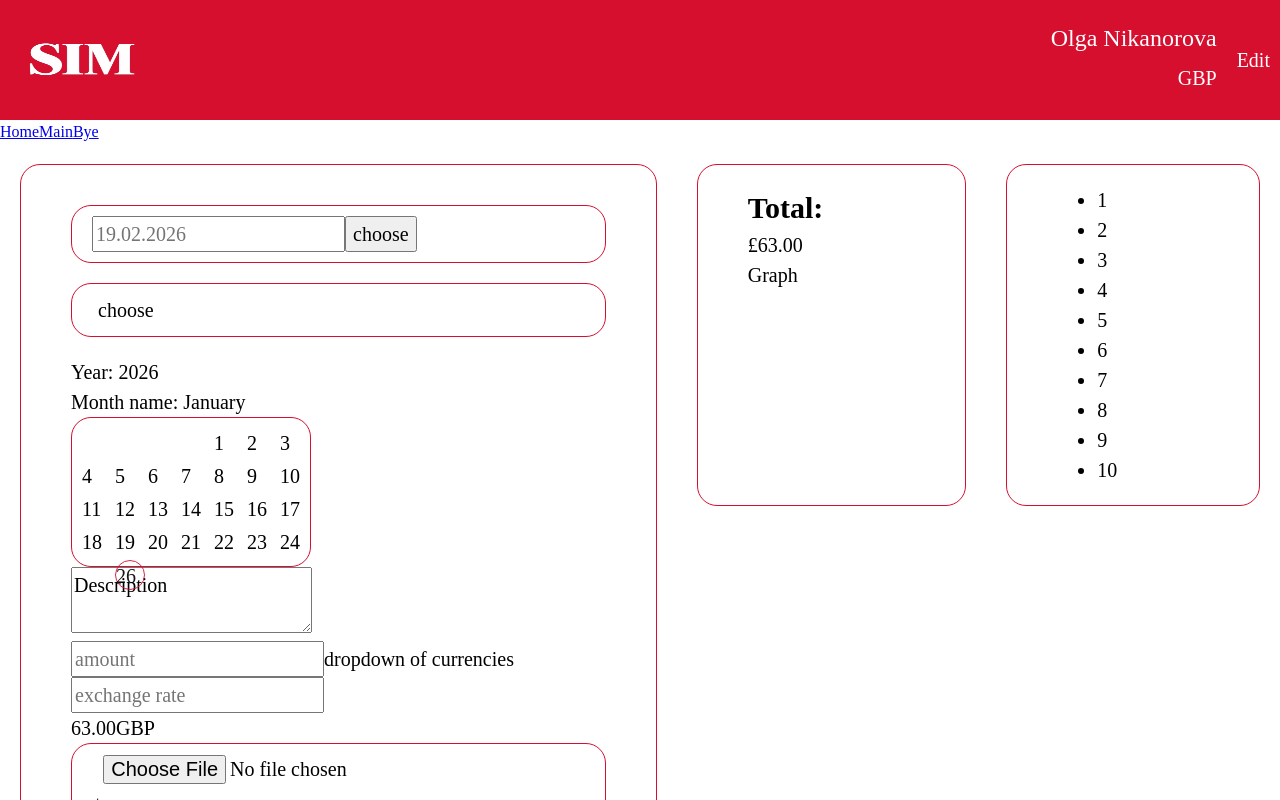
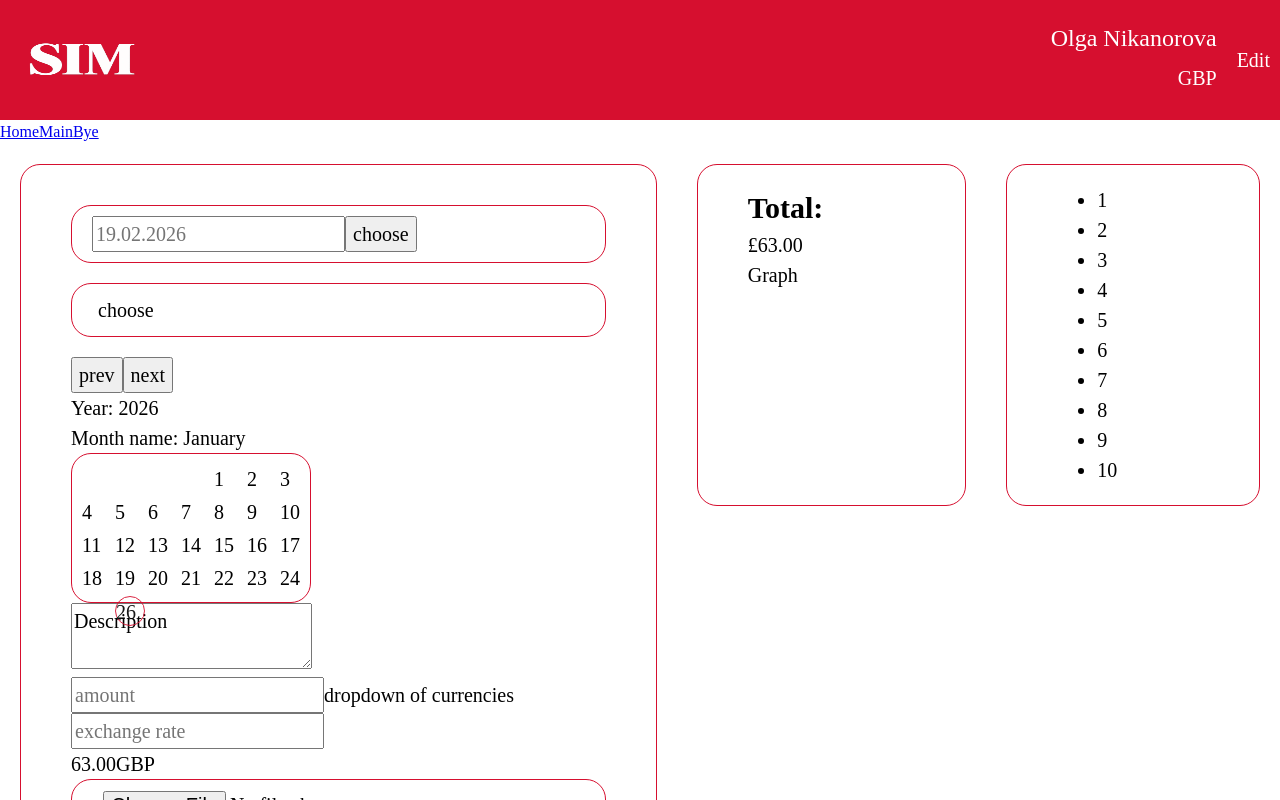
Before and after one commit to Nikanorra/expense-portal, a React (Vite) app in the folder expense-portal/: page /Main in a window 1280 px wide. Shown: the top 800 px of the page. Built offline with nearby package versions, Linux system fonts and the light colour scheme.

Commit message:
implementation of changing months

```diff
--- a/expense-portal/src/components/Calendar/Calendar.tsx
+++ b/expense-portal/src/components/Calendar/Calendar.tsx
@@ -1,6 +1,11 @@
 import { useState } from 'react';
 import { buildCalendar } from '../../utilities/calendar/buildCalendar.utilitie'
 import './Calendar.scss'
+
+type CalendarProps = {
+  currentDate: Date;
+  setCurrentDate: React.Dispatch<React.SetStateAction<Date>>
+}
 
 function isSameYMD(a: Date, b: Date) {
   return (
@@ -10,16 +15,14 @@ function isSameYMD(a: Date, b: Date) {
   )
 }
 
+export default function Calendar({currentDate, setCurrentDate}: CalendarProps){
+  console.log('Calendar mounted');
+  const [selectedDate, setSelectedDate] = useState<Date | null>(null);
 
-export default function Calendar(){
-  const [currentDate, setCurrentDate] = useState(new Date());
-  const [selectedDate, setSelectedDate] = useState<Date | null>(null)
-
-
-  // const today = new Date();
   const month = currentDate.getMonth();
   const year = currentDate.getFullYear();
   const days = buildCalendar(year, month);
+  const today = new Date();
 
   const monthName = currentDate.toLocaleString('en-GB', {month: 'long'});
 
@@ -28,20 +31,29 @@ export default function Calendar(){
     setSelectedDate(clickedDate);
   }
 
+  function goToPrevMonth() {
+    setCurrentDate(new Date(year, month - 1, 1))
+  }
+
+  function goToNextMonth() {
+    setCurrentDate(new Date(year, month + 1, 1))
+  }
+
   return (
     <div>
+      <button type='button' onClick={goToPrevMonth}>prev</button>
+      <button type='button' onClick={goToNextMonth}>next</button>
       <p>Year: {year}</p>
       <p>Month name: {monthName}</p>
 
       <div className='calendar__days'>
-
         {days.map((day, index) => {
           if (day === null) {
             return (<p key={index}></p>)
           }
 
           const cellDay = new Date(year, month, day);
-          const isToday = isSameYMD(cellDay, currentDate);
+          const isToday = isSameYMD(cellDay, today);
           const isSelected = selectedDate && isSameYMD(cellDay, selectedDate);
           console.log(isSelected);
 
--- a/expense-portal/src/pages/Main/Main.tsx
+++ b/expense-portal/src/pages/Main/Main.tsx
@@ -10,11 +10,10 @@ type Pot = {
   value: string | Pot[];
 }
 
+
 export default function Main() {
-
   const [path, setPath] = useState<Pot[]>([]);
-
-
+  const [calendarDate, setCalendarDate] = useState(new Date());
 
   function getOption(level: number): Pot[] {
     if (level === 0) return pots;
@@ -52,7 +51,7 @@ export default function Main() {
             )
           })}
 
-          <Calendar/>
+          <Calendar currentDate={calendarDate} setCurrentDate={setCalendarDate}/>
 
 
 
--- a/expense-portal/src/utilities/calendar/buildCalendar.utilitie.tsx
+++ b/expense-portal/src/utilities/calendar/buildCalendar.utilitie.tsx
@@ -1,5 +1,5 @@
 function getMonthDays(year: number, month: number) {
-  const daysInMonth = new Date(year, month, 0).getDate();
+  const daysInMonth = new Date(year, month + 1, 0).getDate();
   const firstDayOfWeek = new Date(year, month, 1).getDay();
 
   return {daysInMonth, firstDayOfWeek}
```
